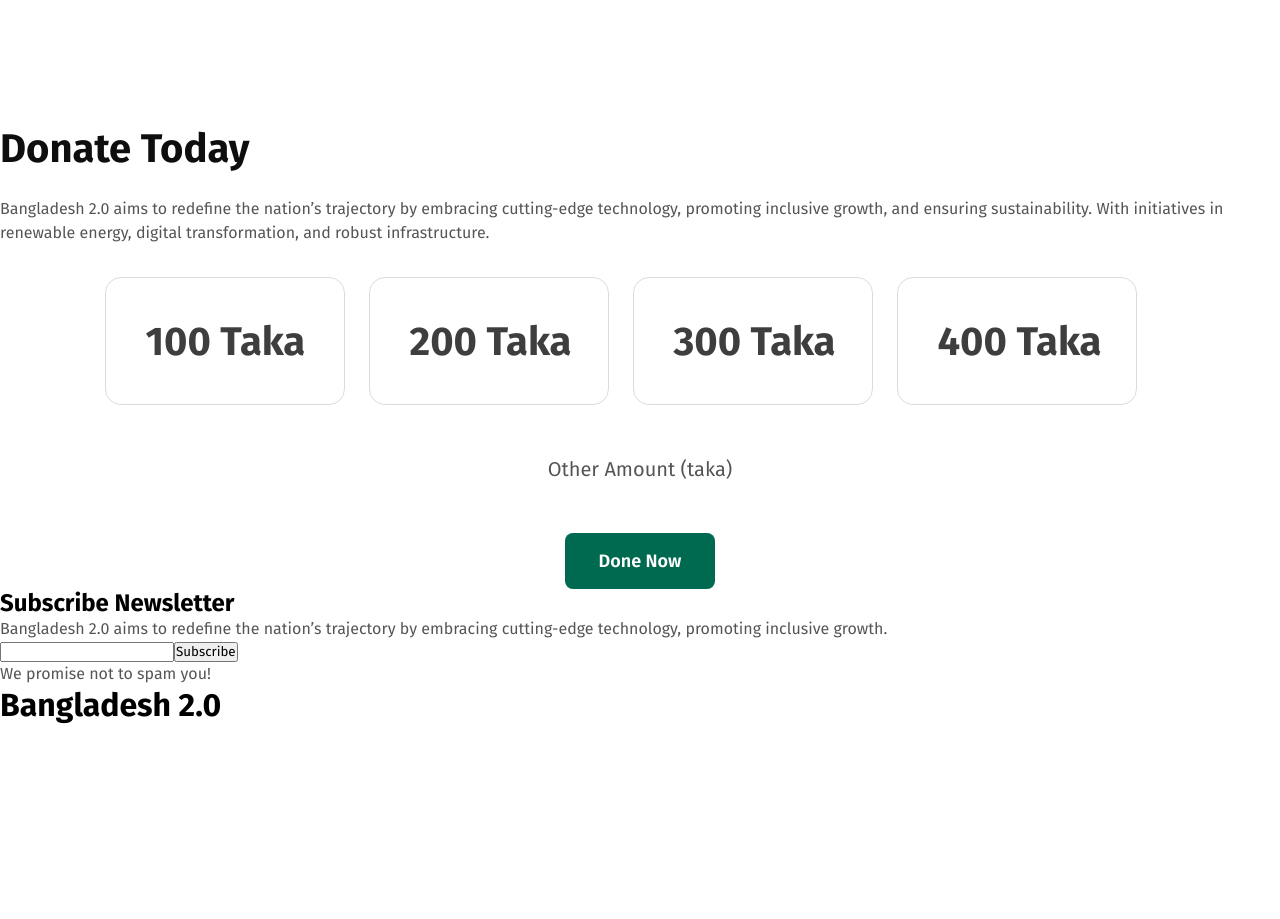
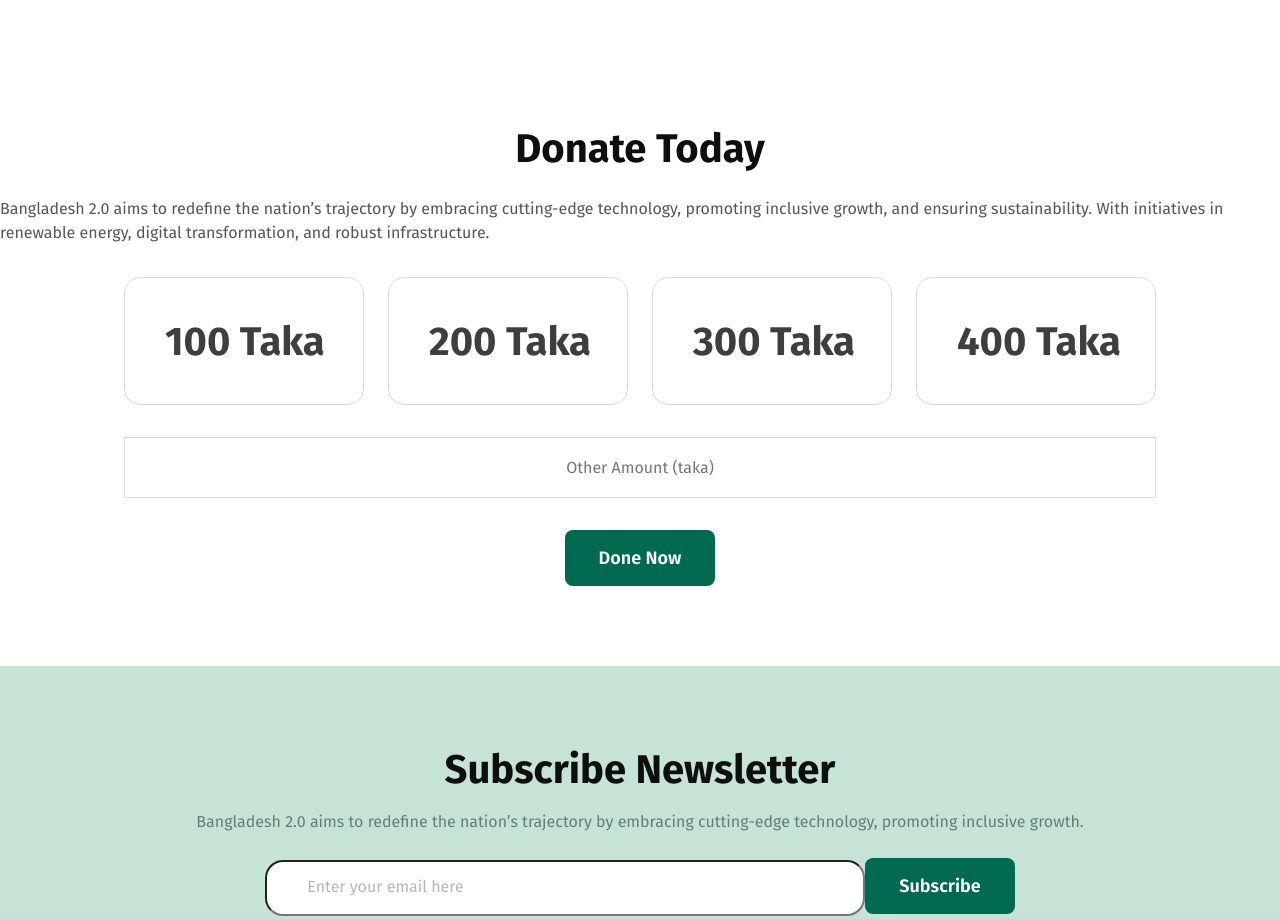
Before and after one commit to Sulayman-WebMaster/b-11a-1, a plain HTML site: page index.html in a window 1280 px wide. Shown: the part 3873-4792 px from the top of the page. Before the commit the page ends 4654 px from the top, so only its background shows below. Drawn offline with Linux system fonts and the light colour scheme.

Commit message:
some finishing is needed after this commit

```diff
--- a/index.html
+++ b/index.html
@@ -194,6 +194,7 @@
                     Donate Today
                 </div>
                 <p class="donate-disc">Bangladesh 2.0 aims to redefine the nation’s trajectory by embracing cutting-edge technology, promoting inclusive growth, and ensuring sustainability. With initiatives in renewable energy, digital transformation, and robust infrastructure.</p>
+                <div class="amount-container">
                 <div class="donate-amounts">
                     <div class="donate-amount">
                         <h1 class="taka">100 Taka</h1>
@@ -208,29 +209,34 @@
                         <h1 class="taka">400 Taka</h1>
                     </div>
                 </div>
-                <p class="other-amount">Other Amount (taka) </p>
+                <input type="text" placeholder="Other Amount (taka)">
                 <div class="btn-holder">
                     <a href="#"><button class="btn-primary donate-btn">Done Now</button></a>
                 </div>
 
+            </div>
+
+
             </section>
             <!-- newsletter section -->
              <section class="newsletter">
-                <h1>Subscribe Newsletter</h1>
-                <p>Bangladesh 2.0 aims to redefine the nation’s trajectory by embracing cutting-edge technology, promoting inclusive growth.</p>
+                <h1 class="newsletter-title">Subscribe Newsletter</h1>
+                <p class="newsletter-dics">Bangladesh 2.0 aims to redefine the nation’s trajectory by embracing cutting-edge technology, promoting inclusive growth.</p>
                 <div class="input-area">
-                    <input type="text"><button>Subscribe</button>
-                    <p>We promise not to spam you!</p>
+                    <input type="text" placeholder="Enter your email here"><button class="btn-primary btn-newsletter">Subscribe</button>
+
                 </div>
+                <p>We promise not to spam you!</p>
              </section>
             </div>
         </main>
-        <footer>
-            <h1>Bangladesh 2.0</h1>
+        <footer class="container footer">
+            <div class="title-holder"><p class="footer-title">Bangladesh 2.0</p></div>
+
             <div class="socail-icons">
-                <div class="icon"><img src="" alt=""></div>
-                <div class="icon"><img src="" alt=""></div>
-                <div class="icon"><img src="" alt=""></div>
+                <div class="icon"><img src="assets/facebook.png" alt=""></div>
+                <div class="icon"><img src="assets/instagram.png" alt=""></div>
+                <div class="icon"><img src="assets/x.png" alt=""></div>
             </div>
         </footer>
     </div>
--- a/style.css
+++ b/style.css
@@ -393,8 +393,30 @@ p{
     padding:20px 40px;
     text-align: center;
     font-size: 20px;
-    color: rgba(14,14,14,.3)
-    border-bottom: 4px solid rgba(14,14,14,0.3);
+    color: rgba(14,14,14,.3);
+    border-bottom: 1px solid rgba(14,14,14,0.15);
+
+}
+.donate-section{
+    display: flex;
+    flex-direction: column;
+    align-items: center;
+}
+.donate-section [type="text"] {
+    width: 100%;
+    padding: 20px 40px;
+    font-size: 16px;
+    border: 1px solid rgba(14,14,14,0.15);
+}
+.donate-section input[type="text"]::placeholder {
+    text-align: center;
+}
+.amount-container{
+    display: flex;
+    justify-content: center;
+    align-items: center;
+    flex-direction: column;
+    max-width: 1032px;
 }
 .donate-btn{
     color: #ffffff;
@@ -408,3 +430,67 @@ p{
 .btn-holder{
     text-align: center;
 }
+/* news letter styles */
+.newsletter{
+    display: flex;
+    flex-direction: column;
+    align-items: center;
+    justify-content: center;
+    margin: 80px 0 80px 0;
+    background-color: #C6E4D6;
+    padding: 80px 100px;
+}
+.newsletter-title{
+    font-weight: bold;
+    font-size: 40px;
+    color:#0E0E0E;
+    margin-bottom:16px;
+}
+.newsletter-dics{
+    font-size: 16px;
+    color: rgba(14, 14, 14, 0.7);
+}
+.input-area{
+    margin:24px 0 24px 0;
+}
+.input-area [type="text"]{
+    border-radius: 18px;
+    padding: 18px 40px;
+    width: 600px;
+}
+.input-area [type="text"]::placeholder{
+    font-size: 16px;
+    color:rgba(14,14,14,.3);
+    text-align: left;
+}
+.btn-newsletter{
+    background-color:#006A50;
+    padding: 17px 34px;
+
+}
+.footer{
+    padding:50px 160px;
+    display: flex;
+    flex-direction: column;
+    align-items: center;
+    justify-content: center;
+}
+.title-holder{
+    width: 100%;
+    padding-bottom:32px;
+    border-bottom: 1px solid rgba(14, 14, 14, 0.1);
+
+}
+.footer-title{
+    font-size: 32px;
+    font-weight: bold;
+    text-align: center;
+
+
+}
+.socail-icons{
+    display: flex;
+    flex-direction: row;
+    gap:23px;
+    margin-top: 32px;
+}
```
